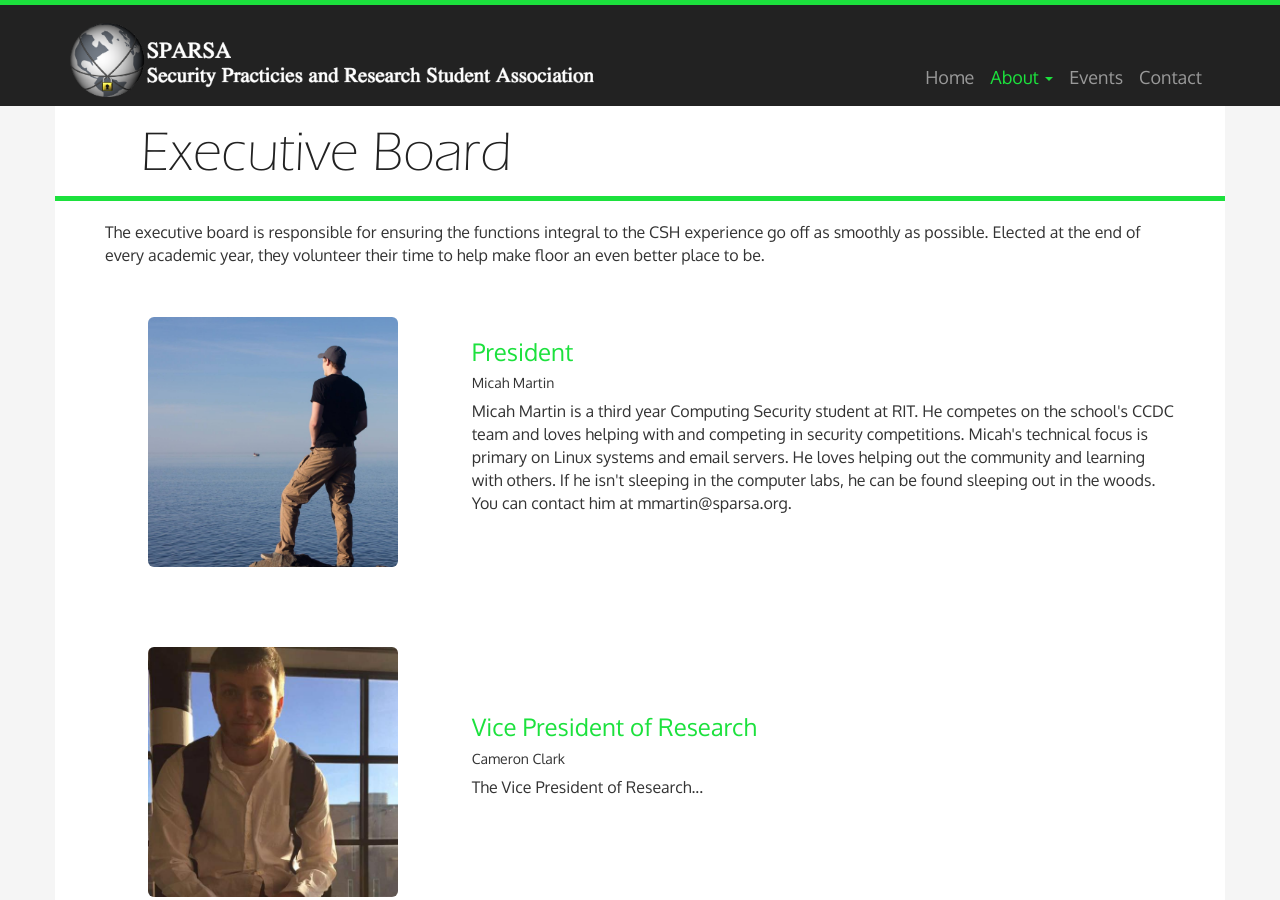
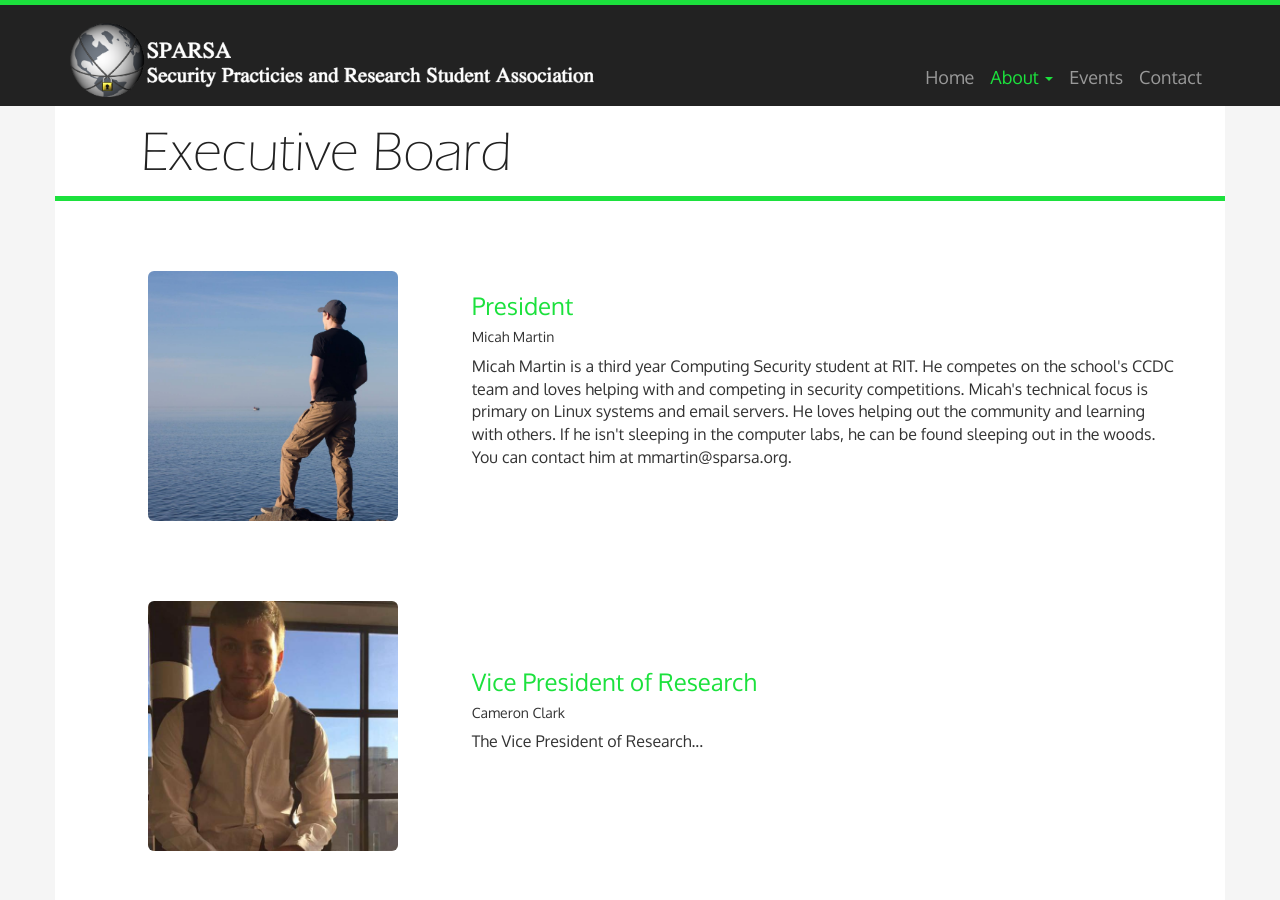
Before and after one commit to RITSPARSA/SPARSA-Site, a Jekyll site: the page built from eboard.html, in a window 1280 px wide and 900 px high. Built offline with Jekyll 4.4.1, drawn with Linux system fonts in a browser that asks for light colours.

Commit message:
Description removed from EBoard page

```diff
--- a/eboard.html
+++ b/eboard.html
@@ -1,11 +1,6 @@
 ---
 layout: info_page
 title: Executive Board
-description: >
-  The executive board is responsible for ensuring the functions integral to
-  the CSH experience go off as smoothly as possible. Elected at the end of
-  every academic year, they volunteer their time to help make floor an
-  even better place to be.
 ---
 {% for role in site.data.settings.eboard_roles %}
 <div class="row">
```
